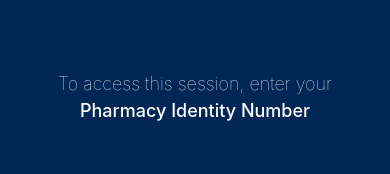
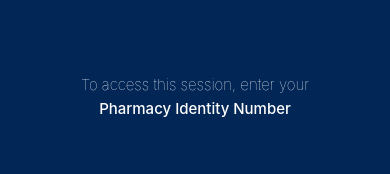
Before and after one commit to blockchainhubafrica/ndu-web-client, a React (Create React App) app: page /dashboard in a window 390 px wide. Shown: the part 227-401 px from the top of the page. Built offline with nearby package versions, Linux system fonts and the light colour scheme.

Commit message:
--refactor: made pharmacy login page responsive

```diff
--- a/src/components/InputPassword/inputPassword.module.css
+++ b/src/components/InputPassword/inputPassword.module.css
@@ -18,7 +18,7 @@
     outline: none;
 }
 
-@media screen and (max-width: 768px) {
+@media screen and (max-width: 400px) {
     .passwordContainer{
         width: 90%;
     }
--- a/src/components/PharmacyLogin/pharmacyLogin.module.css
+++ b/src/components/PharmacyLogin/pharmacyLogin.module.css
@@ -17,3 +17,12 @@
     color: #FFFFFF;
     margin-bottom: 50px;
 }
+
+
+@media screen and (max-width: 768px){
+    .loginCon > h5{
+        font-size: 15px;
+        line-height: 24px;
+    }
+
+}
--- a/src/pages/LandingPage/landingPage.module.css
+++ b/src/pages/LandingPage/landingPage.module.css
@@ -276,11 +276,11 @@ section.subscribe .primary-blue-bg {
   position: relative;
 }
 
-@media screen and (min-width: 768px) {
+/* @media screen and (min-width: 768px) {
   section.subscribe .primary-blue-bg {
-    /* border-radius: var(--app-border-radius-md); */
+    border-radius: var(--app-border-radius-md);
   }
-}
+} */
 
 .primary-blue-bg {
   background-color: var(--app-primary-blue);
```
